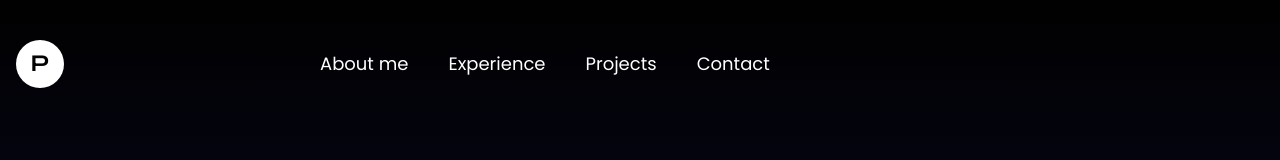
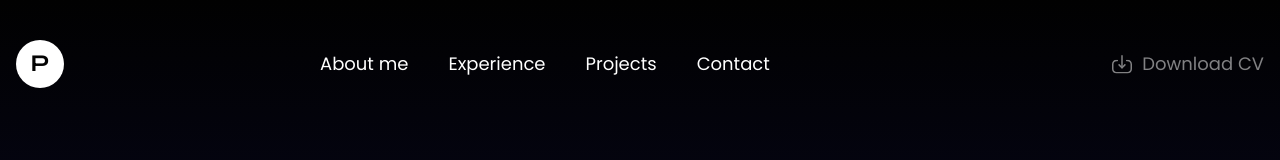
Before and after one commit to pmatyjasik/portfolio-pmatyjasik, a Next.js app: page / in a window 1280 px wide. Shown: the top 160 px of the page. Built offline with nearby package versions, Linux system fonts and the light colour scheme.

Commit message:
make download cv disabled (#22)

```diff
--- a/src/components/DownloadCV/DownloadCV.tsx
+++ b/src/components/DownloadCV/DownloadCV.tsx
@@ -1,5 +1,4 @@
 import { IconButton } from '@/atoms/IconButton';
-import Link from 'next/link';
 import { twMerge } from 'tailwind-merge';
 
 interface DownloadCVProps {
@@ -12,10 +11,10 @@ export const DownloadCV = ({ className }: DownloadCVProps) => (
     alt='Download icon'
     width={24}
     height={24}
-    className={twMerge('z-20', className)}
+    className={twMerge('z-20 pointer-events-none opacity-50', className)}
   >
-    <Link href='/PiotrMatyjasikCV.pdf' download>
-      Download CV
-    </Link>
+    {/* <Link href='/PiotrMatyjasikCV.pdf' download> */}
+    Download CV
+    {/* </Link> */}
   </IconButton>
 );
--- a/src/components/MobileMenu/MobileMenu.tsx
+++ b/src/components/MobileMenu/MobileMenu.tsx
@@ -48,8 +48,9 @@ export const MobileMenu = ({ isOpen, onClick }: MobileMenuProps) => {
         className='hero-background fixed left-0 top-0 z-20 flex h-screen w-screen flex-col items-center justify-center'
       >
         <Navigation
+          onClick={onClick}
+          downloadCV
           className='flex-col items-center text-lg'
-          onClick={onClick}
         />
       </motion.div>
     </>
--- a/src/sections/Footer/Footer.tsx
+++ b/src/sections/Footer/Footer.tsx
@@ -1,4 +1,5 @@
 import { Logo } from '@/atoms/Logo';
+import { DownloadCV } from '@/components/DownloadCV';
 import { HeroContact } from '@/components/HeroContact';
 import { Navigation } from '@/components/Navigation';
 
@@ -12,7 +13,8 @@ export const Footer = () => (
     </div>
     <div className='border-t border-white border-opacity-20'>
       <div className='container mx-auto h-full px-4  py-6'>
-        <div className='flex w-full items-center justify-end'>
+        <div className='flex w-full items-center justify-between'>
+          <DownloadCV />
           <div className='flex items-center gap-5'>
             <span className='text-xs font-extralight'>FOLLOW ME:</span>
             <HeroContact />
--- a/src/sections/HeroSection/HeroSection.tsx
+++ b/src/sections/HeroSection/HeroSection.tsx
@@ -11,6 +11,7 @@ import { Role } from '@/components/Role';
 import { WebBackground } from '@/components/WebBackground';
 import { HeroContact } from '@/components/HeroContact';
 import { MobileMenu } from '@/components/MobileMenu';
+import { DownloadCV } from '@/components/DownloadCV';
 
 export const HeroSection = () => {
   const [isOpen, setIsOpen] = useState(false);
@@ -23,6 +24,7 @@ export const HeroSection = () => {
             <Logo />
             <Navigation className='hidden md:flex' />
           </div>
+          <DownloadCV />
           <MobileMenu
             isOpen={isOpen}
             onClick={() => setIsOpen((prev) => !prev)}
```
